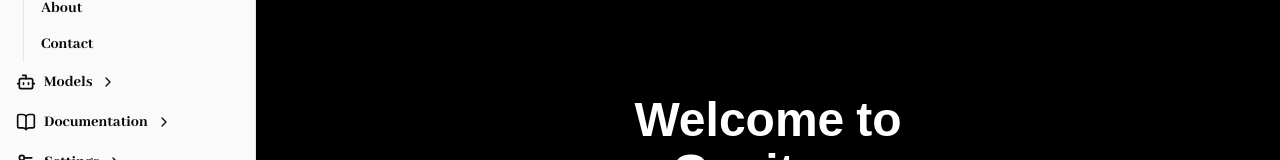
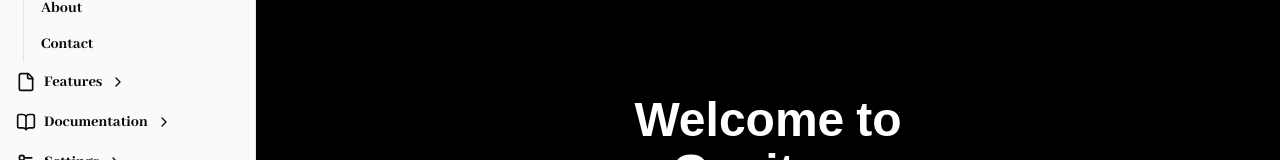
Before and after one commit to chandan1234-hub/Ganitam-Nirmoktra-MvP, a React app in the folder Frontend/: page /lets-start in a window 1280 px wide. Shown: the part 202-362 px from the top of the page. Built offline with nearby package versions, Linux system fonts and the light colour scheme; no server answers; the HTML template or start-up script is replaced by a standard one.

Commit message:
refactor: update navigation items and import statements in LetsStart.page.jsx

```diff
--- a/Frontend/src/features/LetsStart/LetsStart.page.jsx
+++ b/Frontend/src/features/LetsStart/LetsStart.page.jsx
@@ -18,6 +18,7 @@ import {
     Upload,
     ImageIcon,
     FileText,
+    File,
 } from "lucide-react"
 import { BsArrowUpCircleFill } from "react-icons/bs";
 import {
@@ -55,6 +56,7 @@ import {
 } from "@/components/ui/dropdown-menu"
 
 import { Avatar, AvatarFallback, AvatarImage } from "@/components/ui/avatar"
+import { Feature } from 'motion'
 
 const data = {
     user: {
@@ -90,21 +92,17 @@ const data = {
             ],
         },
         {
-            title: "Models",
+            title: "Features",
             url: "#",
-            icon: Bot,
+            icon: File,
             items: [
                 {
-                    title: "Genesis",
-                    url: "/lets-start",
+                    title: "History",
+                    url: "/history",
                 },
                 {
                     title: "Explorer",
-                    url: "#",
-                },
-                {
-                    title: "Quantum",
-                    url: "#",
+                    url: "/explorer",
                 },
             ],
         },
```
Also changed, not shown: 1 other file (tests, documents, lock files or other folders).
